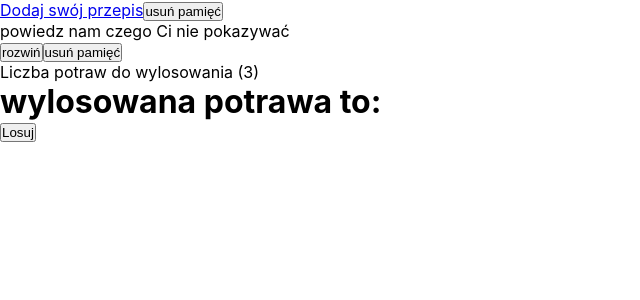
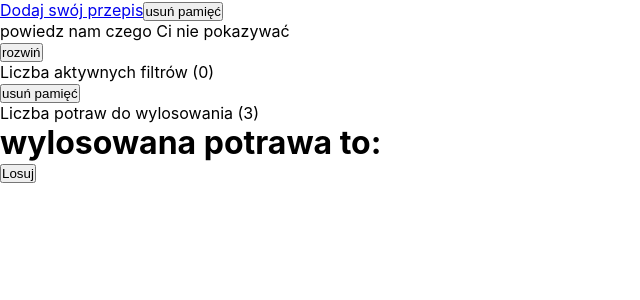
Before and after one commit to atrykp/what-s-for-dinner-react-app, a React (Create React App) app: page / in a window 1280 px wide. Shown: the top 300 px of the page, without its empty margins (0-640 px from the left). Built offline with nearby package versions, Linux system fonts and the light colour scheme.

Commit message:
add counter active filters in view FilterArr.js

```diff
--- a/src/pages/App.js
+++ b/src/pages/App.js
@@ -75,10 +75,7 @@ function App() {
       let date = new Date().getTime();
 
       banDishes.forEach((element) => {
-        if (
-          element.ban.howLong !== "permament" &&
-          date - (element.ban.howLong + element.ban.sinceWhen) > 0
-        ) {
+        if (date - (element.ban.howLong + element.ban.sinceWhen) > 0) {
           element.ban.status = false;
           element.ban.sinceWhen = "";
           element.ban.howLong = "";
--- a/src/pages/FileterArr.js
+++ b/src/pages/FileterArr.js
@@ -179,12 +179,16 @@ const FileterArr = ({ allDishes, updateUserDishes, userDishes }) => {
     setFileter(singleFiltersArr);
     setFilterStorage(singleFiltersArr, "filterArr");
   };
+  const activeFilters = () => {
+    const arr = [...filters];
+    const active = arr.filter((item) => item.active);
+    return active;
+  };
   const showActiveFilters = () => {
-    const allFilters = [...filters];
-    const activeFilters = allFilters.filter((item) => item.active);
+    const allFilters = activeFilters();
     setAllFiltersSection(false);
-    setFileter(activeFilters);
-    setFilterStorage(activeFilters, "filterArr");
+    setFileter(allFilters);
+    setFilterStorage(allFilters, "filterArr");
   };
   const showUserFilters = () => {
     const allFilters = usersFilters.length > 0 ? [...usersFilters] : [];
@@ -231,6 +235,9 @@ const FileterArr = ({ allDishes, updateUserDishes, userDishes }) => {
       <button onClick={showFilterArr}>
         {filterSection ? "ukryj" : "rozwiń"}
       </button>
+      <p>
+        Liczba aktywnych filtrów <span>({activeFilters().length})</span>
+      </p>
       <button onClick={reset}>usuń pamięć</button>
       {filterForm}
       {filterSection && filterArr}
```
Also changed, not shown: 1 other file (tests, documents, lock files or other folders).
